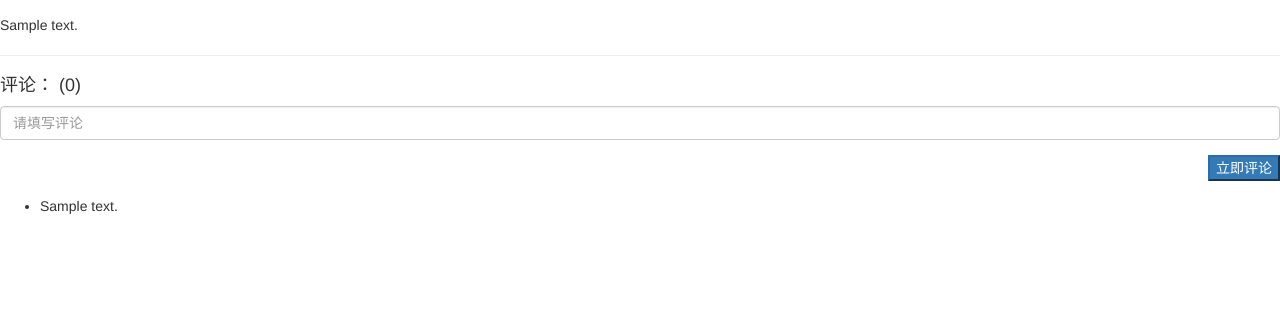
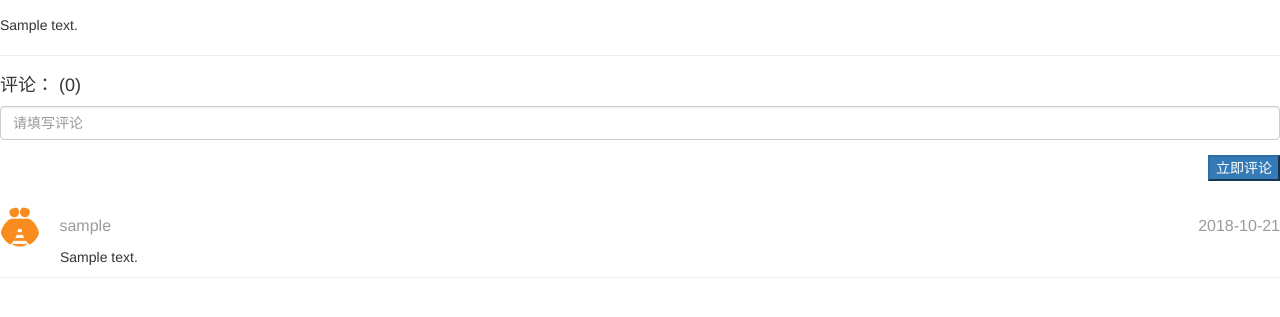
Before and after one commit to 54h50m/zlkt-flask, a Flask app: page /detail/1/ in a window 1280 px wide. Shown: the part 164-481 px from the top of the page. Run offline with Flask 2, Linux system fonts and the light colour scheme; tables that the repository leaves empty hold one stand-in row (values such as "Sample post"); some libraries are stand-ins or nearby versions.

Commit message:
评论列表展示

```diff
--- a/models.py
+++ b/models.py
@@ -28,8 +28,10 @@ class Answer(db.Model):
     __tablename__ = 'answer'
     id = db.Column(db.Integer, primary_key=True, autoincrement=True)
     content = db.Column(db.Text,nullable=False)
+    create_time = db.Column(db.DateTime,default=datetime.now)
     question_id = db.Column(db.Integer,db.ForeignKey('question.id'))
     author_id = db.Column(db.Integer,db.ForeignKey('user.id'))
 
-    question = db.relationship('Question',backref=db.backref('answers'))
+    question = db.relationship('Question',backref=db.backref('answers',
+    order_by=id.desc()))
     author = db.relationship('User',backref=db.backref('answers'))
--- a/static/css/detail.css
+++ b/static/css/detail.css
@@ -2,3 +2,37 @@
     text-align: center;
     margin-top: 20px;
 }
+
+.answer-list{
+    padding-left: 0;
+}
+
+.answer-list li{
+    list-style: none;
+    border-bottom: 1px solid #eee;
+    padding-top: 10px;
+}
+
+.avatar{
+    width: 40px;
+    height: 40px;
+    border-radius: 50%;
+}
+
+.user-info{
+    font-size: 16px;
+    color: #9b9b9b;
+    line-height: 40px;
+}
+
+.user-info .username{
+    margin-left: 15px;
+}
+
+.answer-content{
+    margin-left: 60px;
+}
+
+.user-info .create-time{
+    float: right;
+}
--- a/templates/detail.html
+++ b/templates/detail.html
@@ -25,9 +25,17 @@
             <button class="btn-primary">立即评论</button>
         </div>
     </form>
-    <ul>
+    <ul class="answer-list">
         {% for answer  in question.answers %}
-            <li>{{ answer.content }}</li>
+            <li>
+                <div class="user-info">
+                    <img src="{{ url_for('static',filename='images/zhiliao.png') }}"
+                         alt="" class="avatar">
+                    <span class="username">{{ answer.author.username }}</span>
+                    <span class="create-time">2018-10-21</span>
+                </div>
+                <p class="answer-content">{{ answer.content }}</p>
+            </li>
         {% endfor %}
 
     </ul>
```
